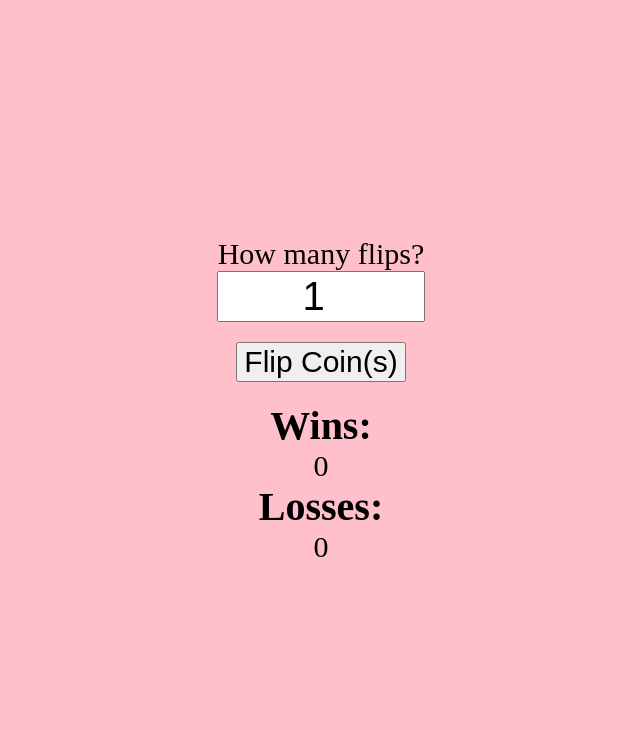
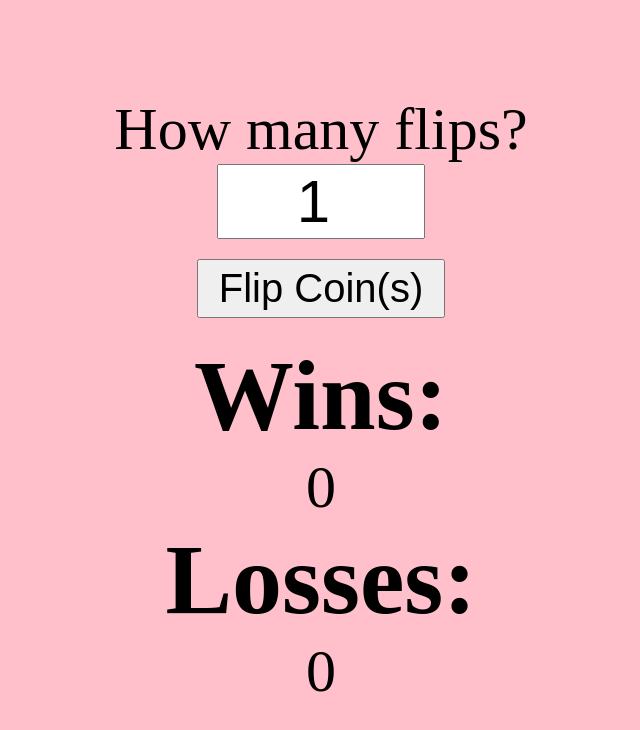
Before and after one commit to htcrazy/flip, a plain HTML site: page index.html in a window 1280 px wide. Shown: the whole page, without its empty margins (319-959 px from the left). Drawn offline with Linux system fonts and the light colour scheme.

Commit message:
Update style.css

```diff
--- a/style.css
+++ b/style.css
@@ -15,20 +15,21 @@ body {
 
 button {
     margin: 20px;
-    font-size: 30px;
+    font-size: 40px;
+    padding: 5px 20px;
 }
 
 input {
     text-align: center;
-    font-size: 40px;
+    font-size: 60px;
     width: 200px;
 }
 
 .header {
     font-weight: 800;
-    font-size: 40px;
+    font-size: 100px;
 }
 
 .smolHeader {
-    font-size: 30px;
+    font-size: 60px;
 }
```
